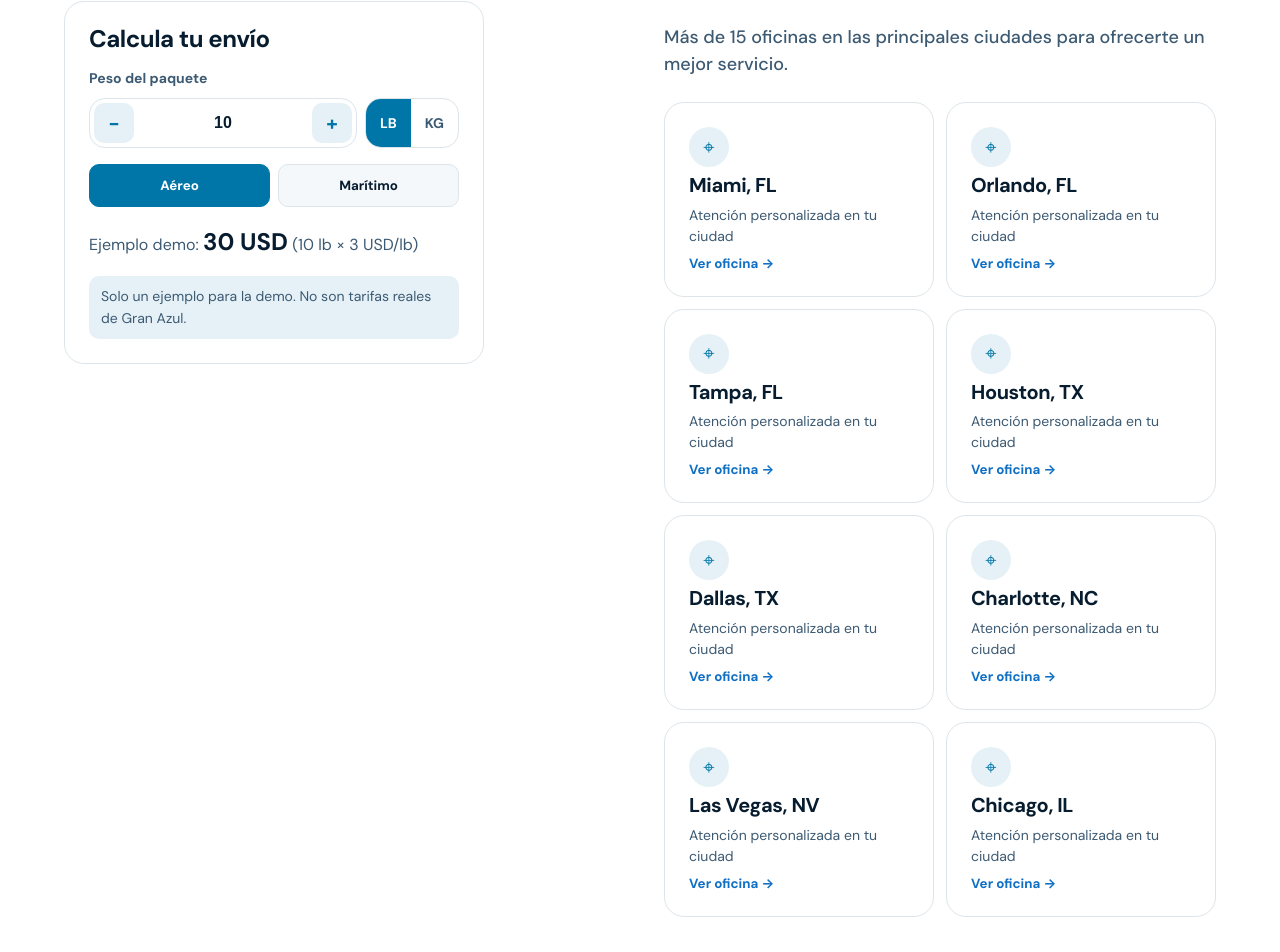
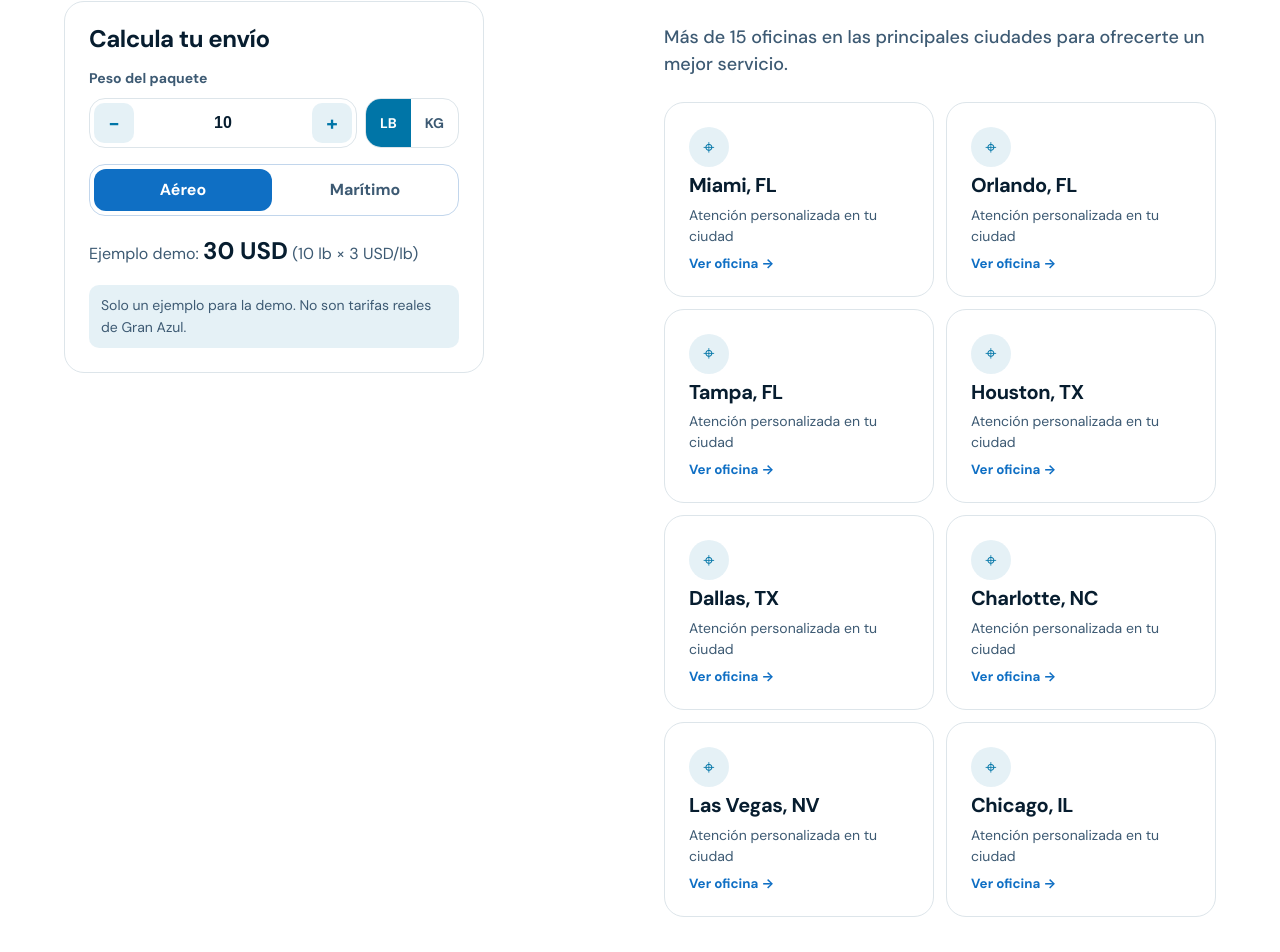
Before and after one commit to hojasdesign-bit/Gran-Azul-DS, a React (Vite) app: page / in a window 1280 px wide. Shown: the part 2190-3142 px from the top of the page. Built offline with nearby package versions, Linux system fonts and the light colour scheme.

Commit message:
Gran Azul DS: calculadora de la página de muestra usa SegmentedControl (outline agrupa Aéreo/Marítimo)

```diff
--- a/src/components/ShippingCalculator/ShippingCalculator.jsx
+++ b/src/components/ShippingCalculator/ShippingCalculator.jsx
@@ -2,6 +2,7 @@ import React, { useState } from 'react';
 import styles from './ShippingCalculator.module.css';
 import { cn } from '../../utils.js';
 import { WeightInput } from '../WeightInput/WeightInput.jsx';
+import { SegmentedControl } from '../SegmentedControl/SegmentedControl.jsx';
 
 const LB_POR_KG = 2.20462;
 
@@ -30,10 +31,15 @@ export function ShippingCalculator({ airRate = 3, seaRate = 2, className = '', .
         onUnitChange={cambiarUnidad}
         step={unidad === 'kg' ? 0.5 : 1}
       />
-      <div className={styles.methods} role="group" aria-label="Método de envío">
-        <button type="button" className={cn(styles.method, metodo === 'aereo' && styles.active)} onClick={() => setMetodo('aereo')}>Aéreo</button>
-        <button type="button" className={cn(styles.method, metodo === 'maritimo' && styles.active)} onClick={() => setMetodo('maritimo')}>Marítimo</button>
-      </div>
+      <SegmentedControl
+        options={[
+          { value: 'aereo', label: 'Aéreo' },
+          { value: 'maritimo', label: 'Marítimo' },
+        ]}
+        value={metodo}
+        onChange={setMetodo}
+        ariaLabel="Método de envío"
+      />
       <p className={styles.result}>
         Ejemplo demo: <strong>{totalTexto} USD</strong>
         {unidad === 'kg'
--- a/src/components/ShippingCalculator/ShippingCalculator.module.css
+++ b/src/components/ShippingCalculator/ShippingCalculator.module.css
@@ -1,8 +1,8 @@
 .root { background: var(--ga-surface); border: 1px solid var(--ga-border); border-radius: var(--ga-radius-card); padding: var(--ga-space-6); color: var(--ga-ink); font-family: var(--ga-font-sans); display: grid; gap: var(--ga-space-4); max-width: 420px; width: 100%; min-width: 0; }
 .title { margin: 0; font-size: var(--ga-text-h3); }
-.methods { display: flex; gap: var(--ga-space-2); }
-.method { flex: 1; min-width: 0; border: 1px solid var(--ga-border); background: var(--ga-surface-2); color: var(--ga-ink); border-radius: var(--ga-radius-md); padding: 12px; font-weight: 700; cursor: pointer; }
-.active { background: var(--ga-brand); color: var(--ga-on-brand); border-color: var(--ga-brand); }
+/* El método usa el SegmentedControl del DS (outline que agrupa ambas
+   opciones, activo sólido, inactivo solo texto); ya no tiene botones
+   propios. */
 .result { margin: 0; color: var(--ga-muted); }
 .result strong { color: var(--ga-ink); font-size: var(--ga-text-h3); }
 .demo { margin: 0; padding: 10px 12px; border-radius: var(--ga-radius-md); background: var(--ga-accent-soft); color: var(--ga-muted); font-size: var(--ga-text-body-sm); }
```
